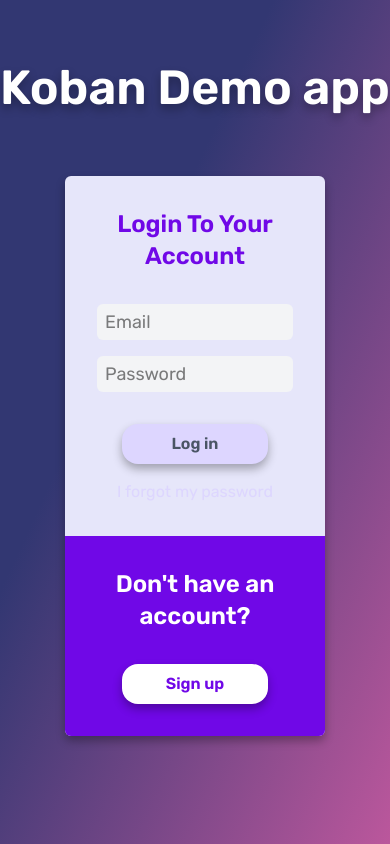
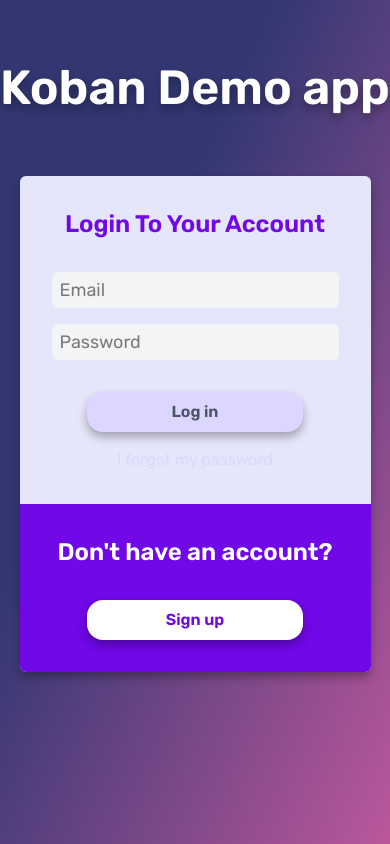
Before and after one commit to PeterBYUI/koban-like-demo, a React (Vite) app: page /login in a window 390 px wide. Built offline with nearby package versions, Linux system fonts and the light colour scheme; no server answers.

Commit message:
Increased the width of the CredentialCard component for small devices

```diff
--- a/src/components/CredientialCard.jsx
+++ b/src/components/CredientialCard.jsx
@@ -1,5 +1,5 @@
 export default function CredientialCard({ styling, children }) {
-  let defaultStyling = "w-2/3 mx-auto mt-16 bg-[#e6e6fa] shadow-[0_5px_10px_rgba(0,0,0,.3)] rounded-md ";
+  let defaultStyling = "w-9/10 md:w-3/4 lg:w-2/3 mx-auto mt-16 bg-[#e6e6fa] shadow-[0_5px_10px_rgba(0,0,0,.3)] rounded-md mb-8 ";
   const finalStyling = defaultStyling + styling;
 
   return <div className={finalStyling}>{children}</div>;
```
